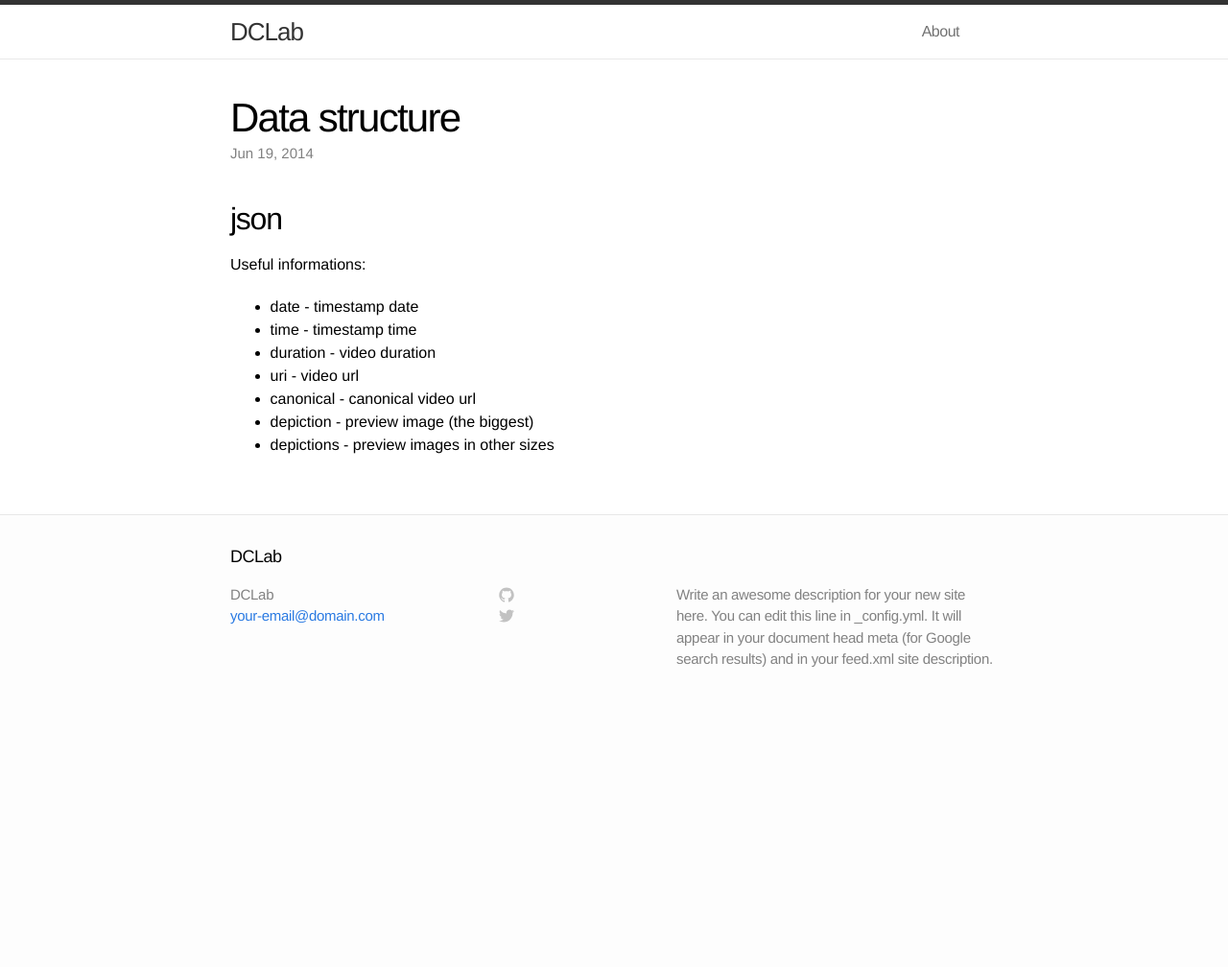
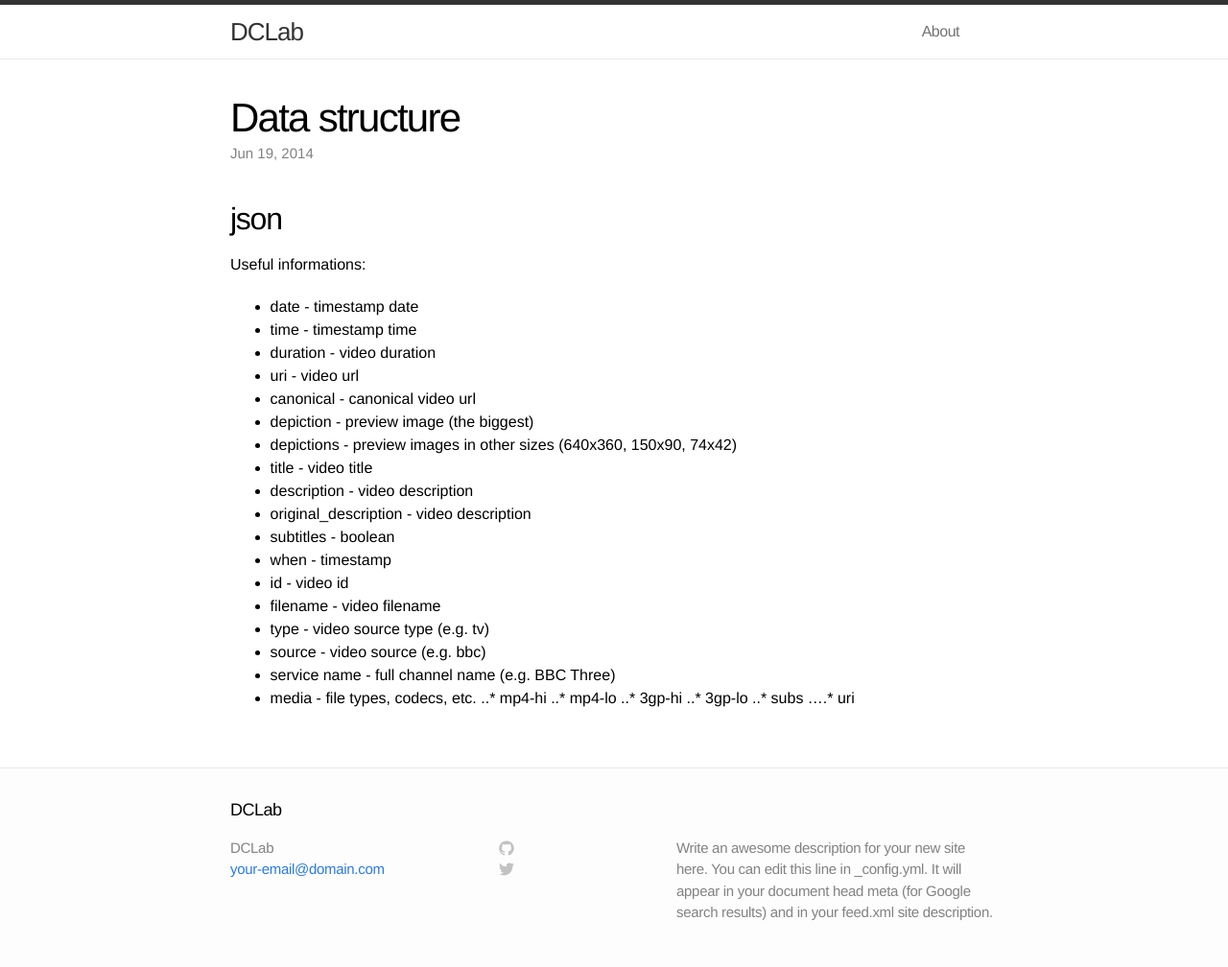
Before and after one commit to DCLab-MediaLab/DCLab-MediaLab.github.io, a Jekyll site: the page built from _posts/2014-06-19-data-structure.markdown, in a window 1280 px wide. Shown: the whole page at 96% size. Built offline with Jekyll 4.4.1, drawn with Linux system fonts in a browser that asks for light colours; before the commit the page ends 900 px from its top, so only the background shows below that.

Commit message:
json ulist extended

```diff
--- a/_posts/2014-06-19-data-structure.markdown
+++ b/_posts/2014-06-19-data-structure.markdown
@@ -16,4 +16,21 @@ Useful informations:
 * uri - video url
 * canonical - canonical video url
 * depiction - preview image (the biggest)
-* depictions - preview images in other sizes
+* depictions - preview images in other sizes (640x360, 150x90, 74x42)
+* title - video title
+* description - video description
+* original_description - video description
+* subtitles - boolean
+* when - timestamp
+* id - video id
+* filename - video filename
+* type - video source type (e.g. tv)
+* source - video source (e.g. bbc)
+* service name - full channel name (e.g. BBC Three)
+* media - file types, codecs, etc.
+..* mp4-hi
+..* mp4-lo
+..* 3gp-hi
+..* 3gp-lo
+..* subs
+....* uri
```
